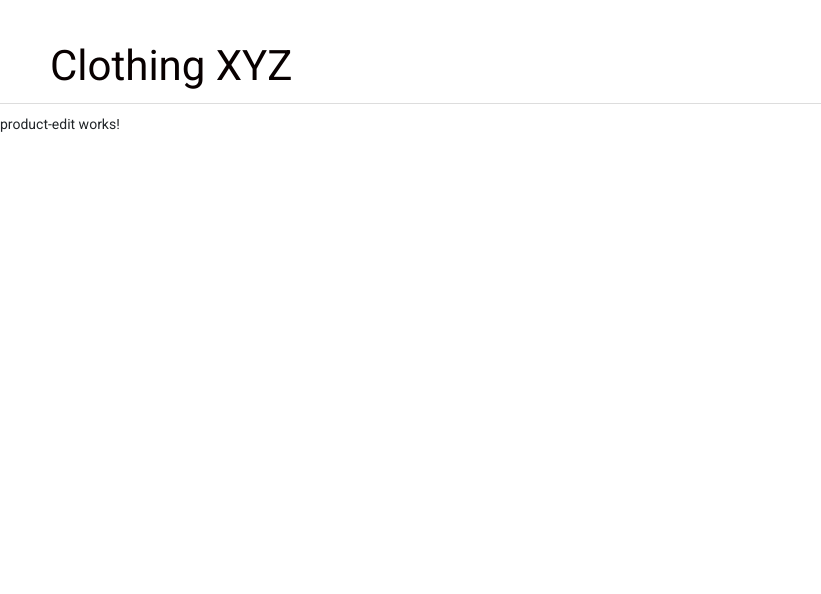
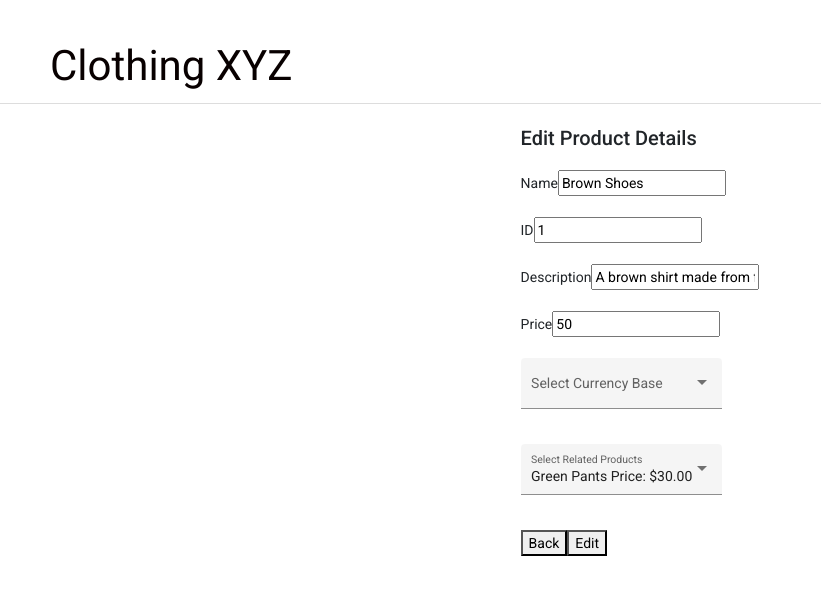
Before and after one commit to JadeMartin/XYZ-Clothing-, an Angular app: page /product/edit/1 in a window 1280 px wide. Shown: the top 594 px of the page, without its empty margins (0-821 px from the left). Built offline with nearby package versions, Linux system fonts and the light colour scheme.

Commit message:
Added form to the html page currently auto fills then prints out values on submit

```diff
--- a/src/app/product-detail/product-detail.component.ts
+++ b/src/app/product-detail/product-detail.component.ts
@@ -32,9 +32,10 @@ export class ProductDetailComponent implements OnInit {
 
   selected(): void {
     this.currencyService.setCurrency(this.selectedCurrency);
-    //call function to swap prices as neededd
+    //call function to swap prices as needed
     this.productService.getProducts();
   }
+
   //lifecycle hook to monitor the selectedCurrency
   ngDoCheck()	{
     if(isObservable(this.selectedCurrency)) {
--- a/src/app/product-edit/product-edit.component.html
+++ b/src/app/product-edit/product-edit.component.html
@@ -1 +1,59 @@
-<p>product-edit works!</p>
+<div class="container">
+
+    <div *ngIf="product" class="d-flex justify-content-xl-center flex-row">
+        <div class="d-flex-column">
+            <form ngNativeValidate [formGroup]="editProductForm" (ngSubmit)="onSubmit(editProductForm.value)">
+                <div class="p-2">
+                    <h2>Edit Product Details</h2>
+                    <label for ="name">
+                        Name
+                    </label>
+                    <input id="name" name="name" type="text" formControlName="name" value={{product.name}}/>
+                </div>
+                <div class="p-2">
+                    <label for ="id">
+                        ID
+                    </label>
+                    <input id="id" name="id" type="number" formControlName="id" value={{product.id}}/>
+                </div>
+                <div class="p-2">
+                    <label for ="description">
+                        Description
+                    </label>
+                    <input id="description" name="description" type="text" formControlName="description" value={{product.description}}/>
+                </div>
+                <div class="p-2">
+                    <label for ="price">
+                        Price
+                    </label>
+                    <input id="price" name="price" type="number" formControlName="price" value={{product.price.amount}}/>
+                </div>
+
+                <div class="p-2">
+                    <mat-form-field appearance="fill">
+                        <mat-label>Select Currency Base</mat-label>
+                        <mat-select [formControl]="currencyForm" >
+                            <mat-option *ngFor="let currency of currencyList | async" [value]="currency">
+                                {{currency.base}}
+                            </mat-option>
+                        </mat-select>
+                    </mat-form-field>
+                </div>
+                <div class="p-2">
+                    <mat-form-field appearance="fill">
+                        <mat-label>Select Related Products</mat-label>
+                        <mat-select [formControl]="relatedProductsForm" multiple>
+                            <mat-option *ngFor="let relatedProduct of products" [value]="relatedProduct">
+                                <span>{{relatedProduct.name}}  Price: </span>{{relatedProduct.price.amount | currency:relatedProduct.price.base}}
+                            </mat-option>
+                        </mat-select>
+                    </mat-form-field>
+                </div>
+                <div class="p-2">
+                    <button (click)="goBack()">Back</button>
+                    <button class="button" type="submit">Edit</button>
+                </div>
+            </form>
+        </div>
+    </div>
+</div>
--- a/src/app/product-edit/product-edit.component.ts
+++ b/src/app/product-edit/product-edit.component.ts
@@ -1,4 +1,10 @@
 import { Component, OnInit } from '@angular/core';
+import { ActivatedRoute } from '@angular/router';
+import { CurrencyService } from '../currency.service';
+import { ProductService } from '../product.service';
+import { FormBuilder, FormControl } from '@angular/forms';
+import { Location } from '@angular/common';
+
 
 @Component({
   selector: 'app-product-edit',
@@ -6,10 +12,59 @@ import { Component, OnInit } from '@angular/core';
   styleUrls: ['./product-edit.component.css']
 })
 export class ProductEditComponent implements OnInit {
+  product;
+  products;
+  currencyList;
+  relatedProductsForm = new FormControl();
+  currencyForm = new FormControl();
+  editProductForm
 
-  constructor() { }
+  constructor(
+    private route: ActivatedRoute,
+    private productService: ProductService,
+    private currencyService: CurrencyService,
+    private location: Location,
+    private formBuilder: FormBuilder,
+  ) {
+    this.editProductForm = this.formBuilder.group({
+      name: "",
+      id: "",
+      description: "",
+      price: "",
+    })
+  }
+
+  onSubmit(productData){
+    console.log("submitted");
+    console.log(productData);
+    console.log(this.currencyForm.value);
+    console.log(this.relatedProductsForm.value)
+  }
+
+
+  processInit(productId) {
+    this.productService.getRelatedProducts(productId).subscribe(relatedProducts => this.relatedProductsForm.setValue(relatedProducts));
+    this.productService.getSingleProduct(productId).subscribe(product => this.product = product);
+    this.currencyForm.setValue(this.product.price);
+    this.editProductForm = this.formBuilder.group({
+      name: this.product.name,
+      id: this.product.id,
+      description: this.product.description,
+      price: this.product.price.amount,
+    })
+    this.productService.getProducts().subscribe(products => this.products = products.filter(product => product.id != this.product.id));
+  }
+
+  goBack(): void {
+    this.location.back();
+  }
 
   ngOnInit(): void {
+    this.currencyList = this.currencyService.getCurrencys()
+    this.route.paramMap.subscribe(params => {
+      this.productService.getProducts().subscribe(products => this.processInit(+params.get('id')))
+    });
   }
 
+
 }
```
Also changed, not shown: src/app/app.module.ts (+8 -6 lines).
